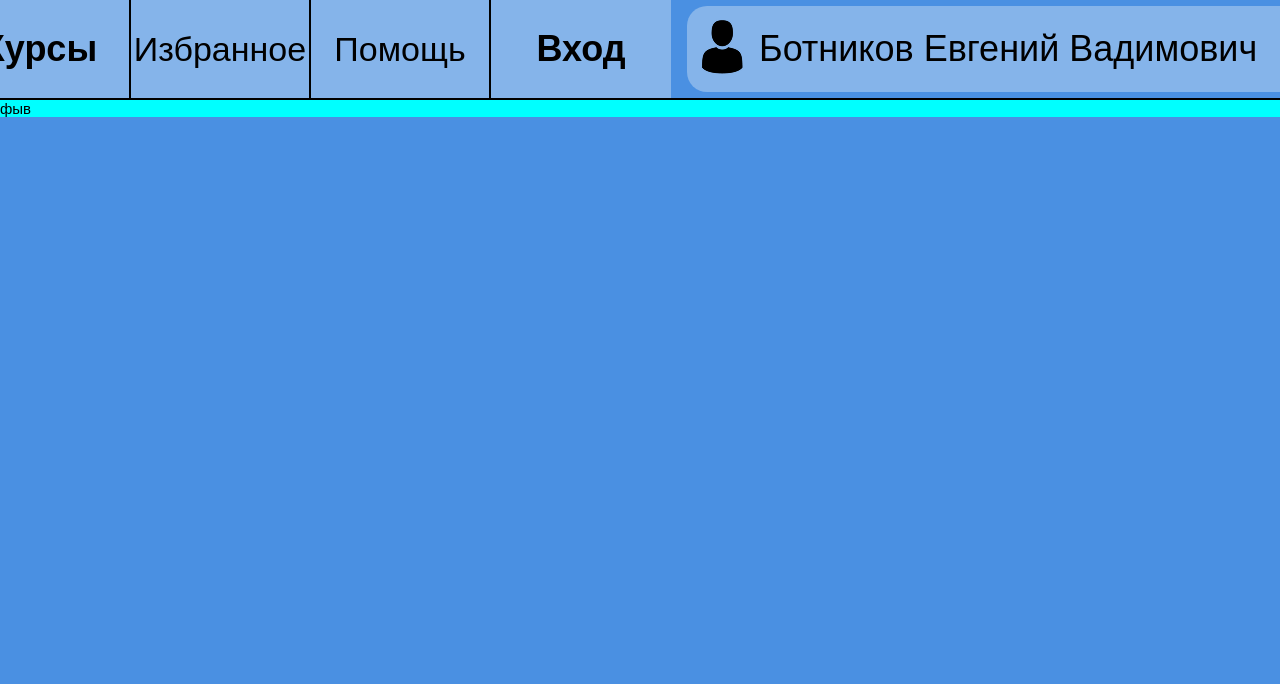
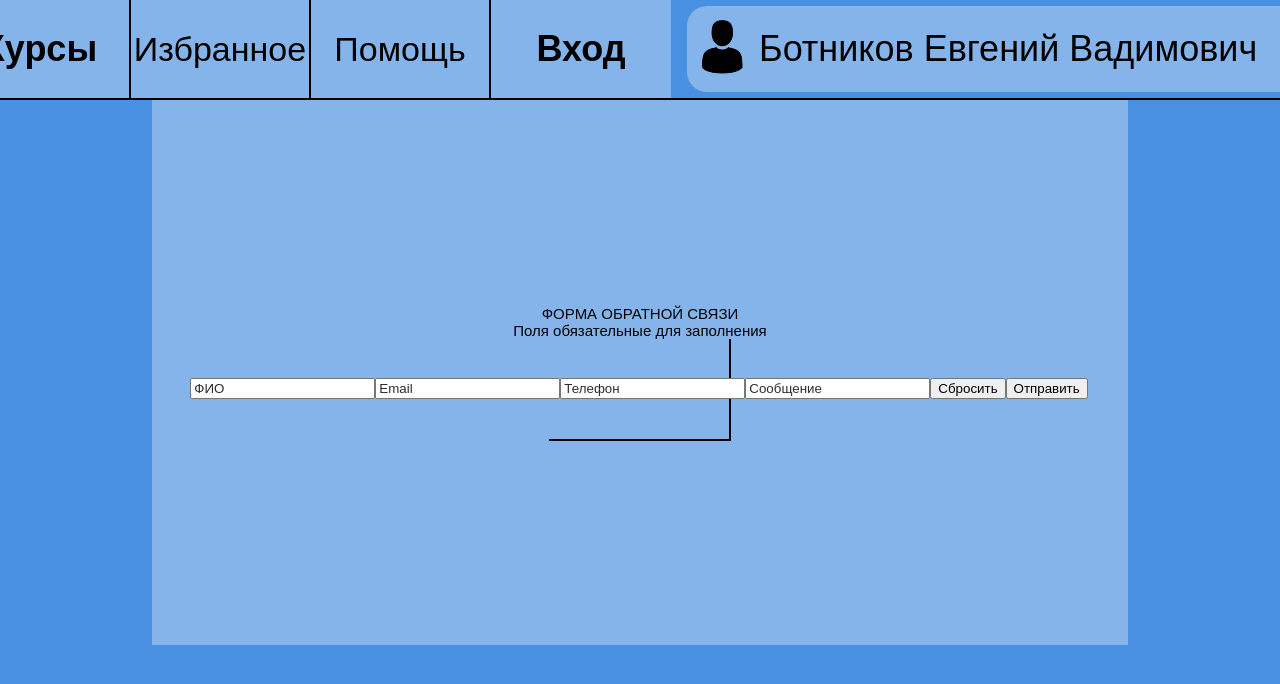
Before and after one commit to CasNs322/Eduverse, a React (Vite) app: page /help in a window 1280 px wide. Shown: the top 684 px of the page. Built offline with nearby package versions, Linux system fonts and the light colour scheme.

Commit message:
work in Help tsx and css + other

```diff
--- a/src/components/Enter/Enter.css
+++ b/src/components/Enter/Enter.css
@@ -17,7 +17,7 @@
   position: absolute;
 }
 
-form {
+#forma {
   display: flex;
   flex-direction: column;
   min-width: 566px;
@@ -29,7 +29,8 @@ form {
   left: 20%;
 }
 
-input {
+#UserName,
+#Password {
   border-color: black;
   border-width: 0px 0px 2px 0px;
   background-color: #85b4ea00;
--- a/src/components/Enter/Enter.tsx
+++ b/src/components/Enter/Enter.tsx
@@ -10,7 +10,7 @@ export function Enter() {
       </div>
       <div id="title">Вход в систему</div>
       <div className="forma">
-        <form action="">
+        <form action="" id="forma">
           <div className="username">
             <input
               type="text"
--- a/src/components/Header/Header.css
+++ b/src/components/Header/Header.css
@@ -4,6 +4,7 @@ body {
   margin: 0px;
   font: 15px ‘Roboto’, Arial, Helvetica, sans-serif;
   background-color: #4a90e2;
+  overflow-x: hidden;
 }
 
 h1 {
--- a/src/pages/Courses/Courses.css
+++ b/src/pages/Courses/Courses.css
@@ -7,4 +7,9 @@
   position: absolute;
   top: 100px;
   left: 0px;
+  overflow-x: hidden;
 }
+
+::-webkit-scrollbar {
+  width: 0px;
+}
--- a/src/pages/Help/Help.css
+++ b/src/pages/Help/Help.css
@@ -1,3 +1,23 @@
+.Help {
+  display: flex;
+  align-items: center;
+  justify-content: center;
+}
+
 .help {
-  background-color: aqua;
+  background-color: #85b4ea;
+  min-width: 976px;
+  min-height: 545px;
+  max-width: 976px;
+  max-height: 545px;
+  display: flex;
+  flex-direction: column;
+  align-items: center;
+  justify-content: center;
 }
+
+#help {
+  display: flex;
+  align-items: center;
+  justify-items: center;
+}
--- a/src/pages/Help/Help.tsx
+++ b/src/pages/Help/Help.tsx
@@ -1,5 +1,25 @@
 import "./Help.css";
 
 export default function Help() {
-  return <div className="help">фыв</div>;
+  return (
+    <div className="Help">
+      <div className="help">
+        <div className="title">ФОРМА ОБРАТНОЙ СВЯЗИ</div>
+        <div className="subtitle">Поля обязательные для заполнения</div>
+        <form action="" method="post" id="help">
+          <input type="text" id="FIO" name="FIO" placeholder="ФИО" />
+          <input type="email" id="Email" name="Email" placeholder="Email" />
+          <input type="tel" id="number" name="number" placeholder="Телефон" />
+          <input
+            type="text"
+            id="TextError"
+            name="TextError"
+            placeholder="Сообщение"
+          />
+          <button type="reset">Сбросить</button>
+          <button type="submit">Отправить</button>
+        </form>
+      </div>
+    </div>
+  );
 }
```
